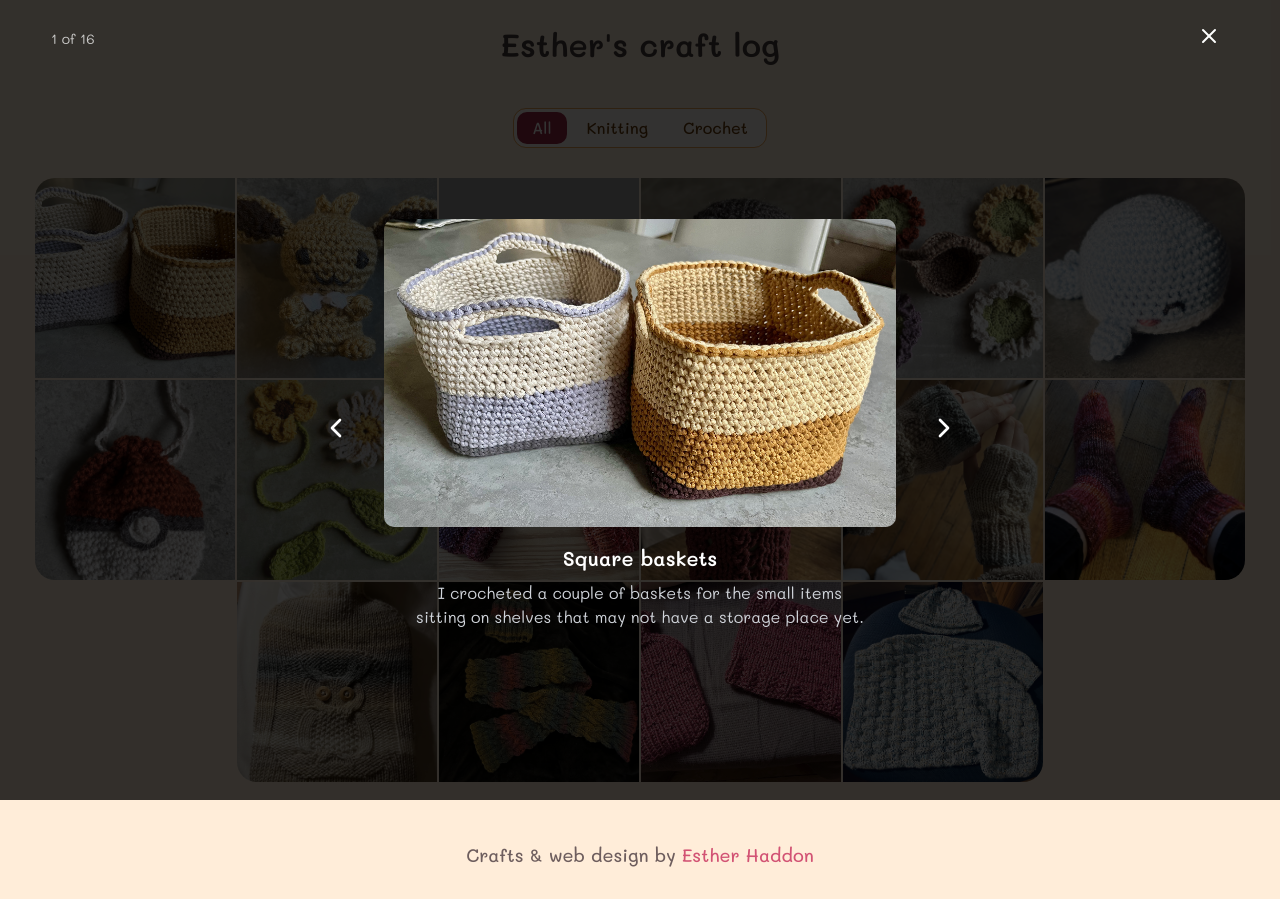
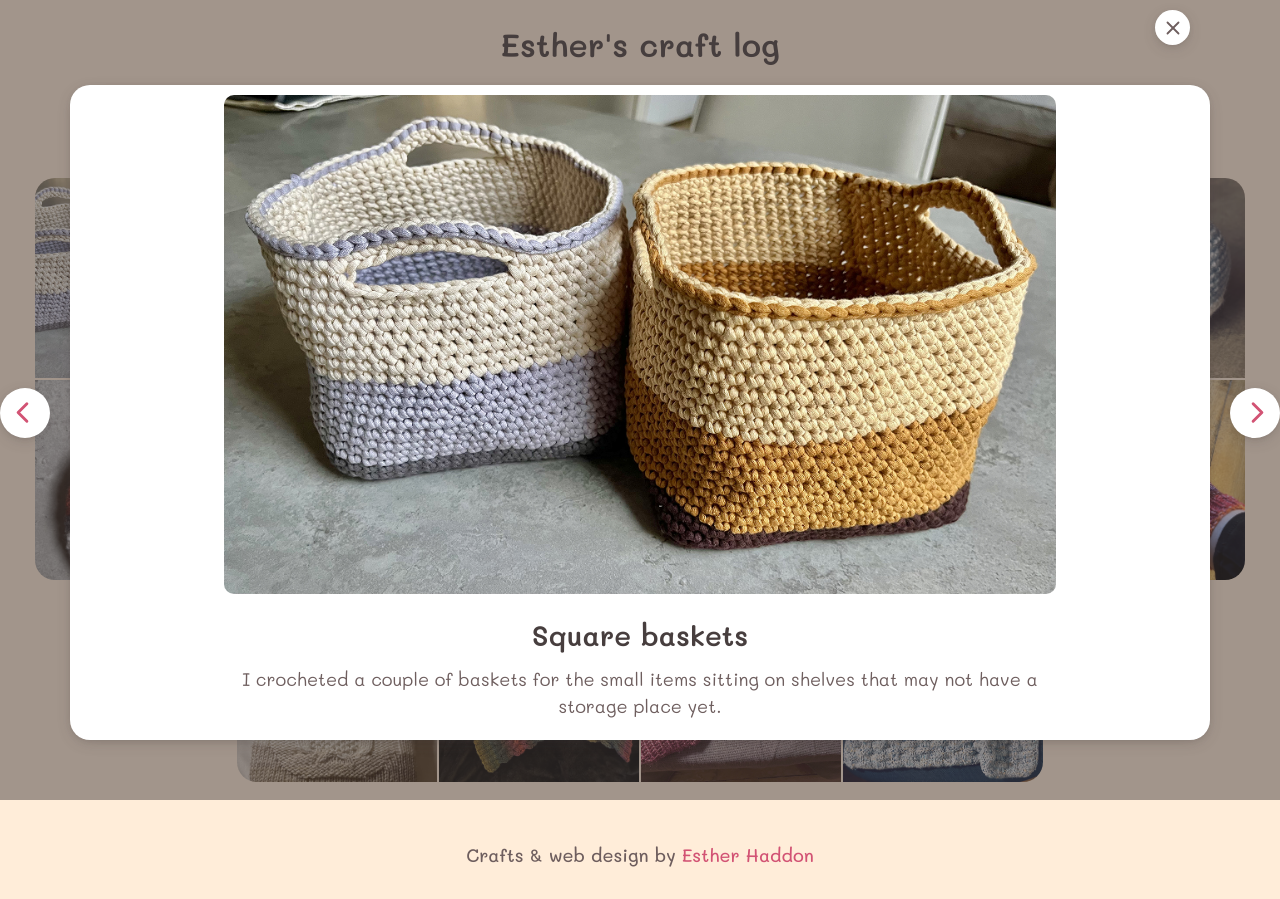
Before and after one commit to PetitChampi/esthers-craft-log, a React (Vite) app: page / in a window 1280 px wide. Both pictures are taken after a click on the element 135 px from the left and 278 px from the top of the page. Built offline with nearby package versions, Linux system fonts and the light colour scheme; grey boxes are pictures that could not be loaded.

Commit message:
Restyled desktop modal w/ transition

```diff
--- a/src/App.tsx
+++ b/src/App.tsx
@@ -26,7 +26,9 @@ export default function App() {
 
   const handleCloseModal = () => {
     setIsModalOpen(false);
-    setSelectedItem(null);
+    setTimeout(() => {
+      setSelectedItem(null);
+    }, 200); // Match CSS transition
   };
 
   const getCurrentItemIndex = () => {
--- a/src/components/Modal.tsx
+++ b/src/components/Modal.tsx
@@ -1,4 +1,4 @@
-import { useEffect } from "react";
+import { useEffect, useState } from "react";
 import { X, ChevronLeft, ChevronRight } from "lucide-react";
 import { ImageWithFallback } from "@/components/figma/ImageWithFallback";
 import { CraftItem } from "@/types";
@@ -20,9 +20,32 @@ export default function Modal({
   item,
   onPrevious,
   onNext,
-  currentIndex,
   totalItems
 }: ModalProps) {
+  const [isVisible, setIsVisible] = useState(false);
+  const [isAnimating, setIsAnimating] = useState(false);
+
+  // Handle modal visibility and animation states
+  useEffect(() => {
+    if (isOpen && item) {
+      setIsVisible(true);
+      const timer = setTimeout(() => {
+        setIsAnimating(true);
+      }, 10);
+      return () => clearTimeout(timer);
+    } else if (!isOpen && isVisible) {
+      setIsAnimating(false);
+      const timer = setTimeout(() => {
+        setIsVisible(false);
+      }, 200); // Match CSS transition
+      return () => clearTimeout(timer);
+    }
+  }, [isOpen, item, isVisible]);
+
+  const handleOverlayClick = (e: React.MouseEvent<HTMLDivElement>) => {
+    if (e.target === e.currentTarget) onClose();
+  };
+
   useEffect(() => {
     const handleKeyDown = (e: KeyboardEvent) => {
       if (!isOpen) return;
@@ -45,39 +68,27 @@ export default function Modal({
   }, [isOpen, onClose, onPrevious, onNext]);
 
   useEffect(() => {
-    if (isOpen) {
-      document.body.style.overflow = "hidden";
-    } else {
-      document.body.style.overflow = "unset";
-    }
+    if (isOpen) document.body.style.overflow = "hidden";
+    else document.body.style.overflow = "unset";
 
     return () => {
       document.body.style.overflow = "unset";
     };
   }, [isOpen]);
 
-  if (!isOpen || !item) return null;
+  if (!isVisible || !item) return null;
 
   return (
-    <div className="modal-overlay">
+    <div
+      className={`modal-overlay ${isAnimating ? "modal-open" : "modal-closing"}`}
+      onClick={handleOverlayClick}
+    >
       <div className="modal-container">
-        {/* Header */}
-        <div className="modal-header">
-          <div className="modal-counter">
-            <span className="modal-counter-text">
-              {currentIndex + 1} of {totalItems}
-            </span>
-          </div>
-          <button
-            onClick={onClose}
-            className="modal-close-button"
-          >
+        {/* Close button */}
+        <button onClick={onClose} className="modal-close-button">
           <X className="modal-close-icon" />
         </button>
-        </div>
 
-        {/* Main content */}
-        <div className="modal-content">
         {/* Previous button */}
         <button
           onClick={onPrevious}
@@ -87,23 +98,6 @@ export default function Modal({
           <ChevronLeft className="modal-nav-icon" />
         </button>
 
-          {/* Image container */}
-          <div className="modal-image-container">
-            <div className="modal-image-wrapper">
-              <ImageWithFallback
-                src={item.images[0]}
-                alt={item.title}
-                className="modal-image"
-              />
-            </div>
-
-            {/* Item details */}
-            <div className="modal-details">
-              <h2 className="modal-title">{item.title}</h2>
-              <p className="modal-description">{item.description}</p>
-            </div>
-          </div>
-
         {/* Next button */}
         <button
           onClick={onNext}
@@ -112,6 +106,25 @@ export default function Modal({
         >
           <ChevronRight className="modal-nav-icon" />
         </button>
+
+        <div className="modal-content">
+          {/* Image container */}
+          <div className="modal-image-container">
+            {item.images.map((src, index) => (
+              <div className="modal-image-wrapper" key={index}>
+                <ImageWithFallback
+                  src={src}
+                  alt={item.title}
+                  className="modal-image"
+                />
+              </div>
+            ))}
+          </div>
+          {/* Item details */}
+          <div className="modal-details">
+            <h2 className="modal-title">{item.title}</h2>
+            <p className="modal-description">{item.description}</p>
+          </div>
         </div>
       </div>
     </div>
--- a/src/data/craftItems.ts
+++ b/src/data/craftItems.ts
@@ -84,7 +84,7 @@ const craftItemData: CraftItem[] = [
     id: "12",
     title: "Flower bouquet coasters",
     category: "crochet",
-    images: [`${imgUrlBase}bouquet-coasters-1.jpg`, `${imgUrlBase}bouquet-coasters-2.jpg`, `${imgUrlBase}bouquet-coasters-3.jpg`],
+    images: [`${imgUrlBase}bouquet-coasters-1.jpg`, `${imgUrlBase}bouquet-coasters-2.jpg`],
     description: "These coasters fold into a bouquet, which I think is super cool. I barely use them as coasters, I mostly just display them as a bouquet on a living room shelf, and showcase their shapeshifting ability to guest as a party trick.",
   },
   {
--- a/src/styles/Layout.css
+++ b/src/styles/Layout.css
@@ -22,7 +22,7 @@
   .layout-main {
     flex: 1;
     .layout-main-content {
-      max-width: 1210px;
+      max-width: var(--width-container);
       margin: 0 auto;
     }
   }
--- a/src/styles/Modal.css
+++ b/src/styles/Modal.css
@@ -8,124 +8,148 @@
   display: flex;
   align-items: center;
   justify-content: center;
-  background-color: rgba(0, 0, 0, 0.8);
+  background-color: rgba(var(--color-neutral-1-rgb), 0);
+  padding: 55px 70px 30px;
+  transition: background-color 0.3s ease;
+
+  &.modal-open {
+    background-color: rgba(var(--color-neutral-1-rgb), .5);
   }
-
+  &.modal-closing {
+    background-color: rgba(var(--color-neutral-1-rgb), 0);
+  }
+  &.modal-open .modal-container {
+    transform: scale(1);
+    opacity: 1;
+  }
+  &.modal-closing .modal-container {
+    transform: scale(0.95);
+    opacity: 0;
+  }
   .modal-container {
     position: relative;
     width: 100%;
+    max-width: var(--width-container);
     height: 100%;
-  max-width: 1210px;
     max-height: 100%;
-  padding: 1rem;
-  display: flex;
-  flex-direction: column;
-}
-
-.modal-header {
-  display: flex;
-  align-items: center;
-  justify-content: space-between;
-  margin-bottom: 1rem;
-}
-
-.modal-counter {
-  color: white;
-}
-
-.modal-counter-text {
-  font-size: 0.875rem;
-  opacity: 0.75;
-}
-
-.modal-close-button {
-  color: white;
-  padding: 0.5rem;
-  transition: color 0.2s ease-in-out;
-  background: none;
-  border: none;
-  cursor: pointer;
-
-  &:hover {
-    color: #d1d5db;
-  }
-}
-
-.modal-close-icon {
-  width: 1.5rem;
-  height: 1.5rem;
-}
-
-.modal-content {
-  flex: 1;
+    transform: scale(0.95);
+    opacity: 0;
+    transition: transform .2s ease, opacity .2s ease;
     display: flex;
     align-items: center;
     justify-content: center;
-}
-
-.modal-nav-button {
-  color: white;
-  padding: 1rem;
-  transition: color 0.2s ease-in-out;
-  background: none;
+    .modal-close-button {
+      position: absolute;
+      right: 20px;
+      bottom: calc(100% + 10px);
+      width: 35px;
+      height: 35px;
+      display: flex;
+      align-items: center;
+      justify-content: center;
+      border-radius: var(--radius-max);
+      color: var(--color-neutral-2);
+      transition: .2s;
+      background-color: white;
+      box-shadow: var(--shadow-md);
       border: none;
       cursor: pointer;
-
+      z-index: 10;
       &:hover {
-    color: #d1d5db;
+        color: var(--color-neutral-1);
+        background-color: var(--color-neutral-5);
       }
-
+      .modal-close-icon {
+        width: 22px;
+        height: 22px;
+      }
+    }
+    .modal-nav-button {
+      position: absolute;
+      top: 50%;
+      transform: translateY(-50%);
+      width: 50px;
+      height: 50px;
+      display: flex;
+      align-items: center;
+      justify-content: center;
+      border-radius: var(--radius-max);
+      color: var(--color-primary-3);
+      transition: .2s;
+      background-color: white;
+      box-shadow: var(--shadow-md);
+      border: none;
+      cursor: pointer;
+      z-index: 10;
+      &:hover {
+        color: var(--color-primary-2);
+        background-color: var(--color-primary-5);
+      }
       &:disabled {
         opacity: 0.5;
         cursor: not-allowed;
       }
-
       &.previous {
-    margin-right: 1rem;
+        left: -70px;
+        padding-right: 5px;
       }
-
       &.next {
-    margin-left: 1rem;
+        right: -70px;
+        padding-left: 5px;
+      }
+      .modal-nav-icon {
+        width: 35px;
+        height: 35px;
       }
     }
-
-.modal-nav-icon {
-  width: 2rem;
-  height: 2rem;
-}
-
-.modal-image-container {
-  flex: 1;
+    .modal-content {
+      background-color: white;
+      box-shadow: var(--shadow-md);
+      border-radius: var(--radius-lg);
+      padding: 10px;
+      overflow: auto;
+      max-height: 100%;
+      width: 100%;
       display: flex;
       flex-direction: column;
+      gap: 20px;
       align-items: center;
-  max-width: 32rem;
-}
-
+      .modal-image-container {
+        display: flex;
+        gap: 5px;
+        max-height: 500px;
+        width: 100%;
+        align-items: center;
+        justify-content: center;
         .modal-image-wrapper {
-  width: 100%;
-  max-height: 70vh;
-  margin-bottom: 1rem;
-}
-
+          display: flex;
+          align-items: center;
+          justify-content: center;
+          min-width: 0;
           .modal-image {
-  height: 100%;
+            max-width: 100%;
+            max-height: 500px;
+            height: auto;
+            width: auto;
+            object-fit: contain;
             border-radius: var(--radius-sm);
           }
-
+        }
+      }
       .modal-details {
         text-align: center;
-  color: white;
-  max-width: 28rem;
+        max-width: 800px;
+        .modal-title {
+          font-size: 1.75rem;
+          font-weight: 600;
+          margin-bottom: 10px;
         }
-
-.modal-title {
-  font-size: 1.25rem;
-  font-weight: 600;
-  margin-bottom: 0.5rem;
+        .modal-description {
+          color: var(--color-neutral-2);
+          font-size: 1.125rem;
+          margin-bottom: 10px;
         }
-
-.modal-description {
-  color: #d1d5db;
-  margin-bottom: 0.75rem;
       }
+    }
+  }
+}
--- a/src/styles/PictureGrid.css
+++ b/src/styles/PictureGrid.css
@@ -1,5 +1,5 @@
 .pic-grid-container {
-  max-width: 1210px;
+  max-width: var(--width-container);
   margin: 0 auto;
   display: flex;
   flex-direction: column;
--- a/src/styles/variables.css
+++ b/src/styles/variables.css
@@ -16,13 +16,22 @@
 
   /* Neutrals */
   --color-neutral-1: #473E3E;
+  --color-neutral-1-rgb: 71, 62, 62;
   --color-neutral-2: #6E5E5E;
+  --color-neutral-5: #DED4D4;
+
+  /* Shadows */
+  --shadow-md: 0 4px 16px -4px rgba(var(--color-neutral-1-rgb), 0.32), 0 1px 6px -2px rgba(var(--color-neutral-1-rgb), 0.2);
 
   /* Border radius */
   --radius-xs: 5px;
   --radius-sm: 10px;
   --radius-md: 15px;
   --radius-lg: 20px;
+  --radius-max: 1000px;
+
+  /* widths */
+  --width-container: 1210px;
 
   /* Breakpoints */
   --breakpoint-tab: 768px;
```
Lines whose indentation alone changed are shown as unchanged.
